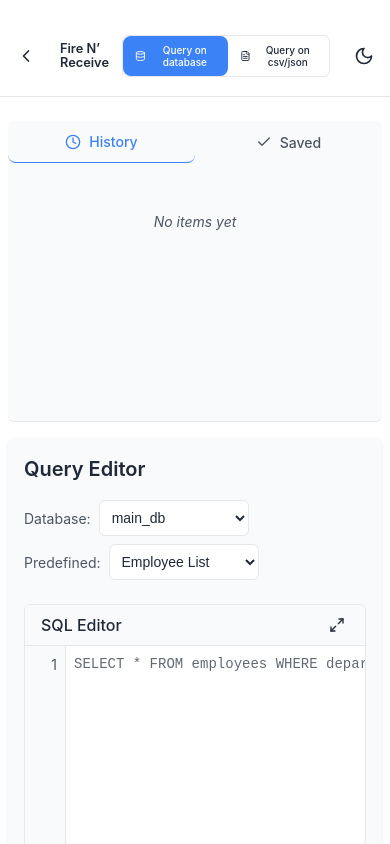
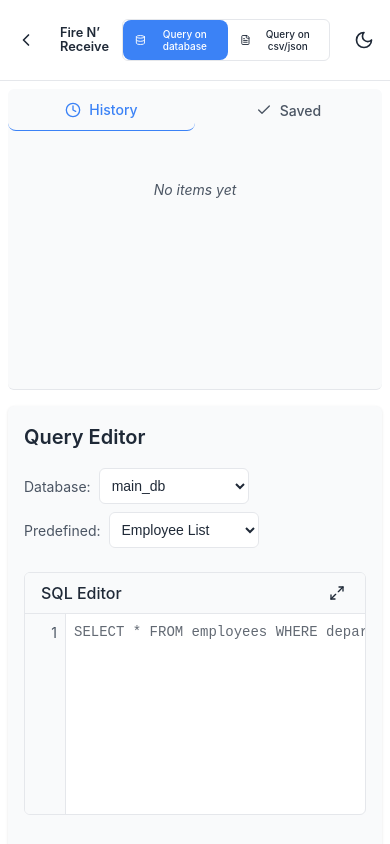
Before and after one commit to vedantsalunke29/Fire-N-Receive, a React (Vite) app: page / in a window 390 px wide. Built offline with nearby package versions, Linux system fonts and the light colour scheme.

Commit message:
Remove unnecessary margin from app-header in HomePage styles for better mobile responsiveness

```diff
--- a/src/styles/HomePage.css
+++ b/src/styles/HomePage.css
@@ -390,7 +390,7 @@ a {
 @media (max-width: 767px) {
   .app-header {
     padding: 0 0.5rem;
-    margin: 1rem 0rem;
+
   }
 
   .app-header h1 {
```
